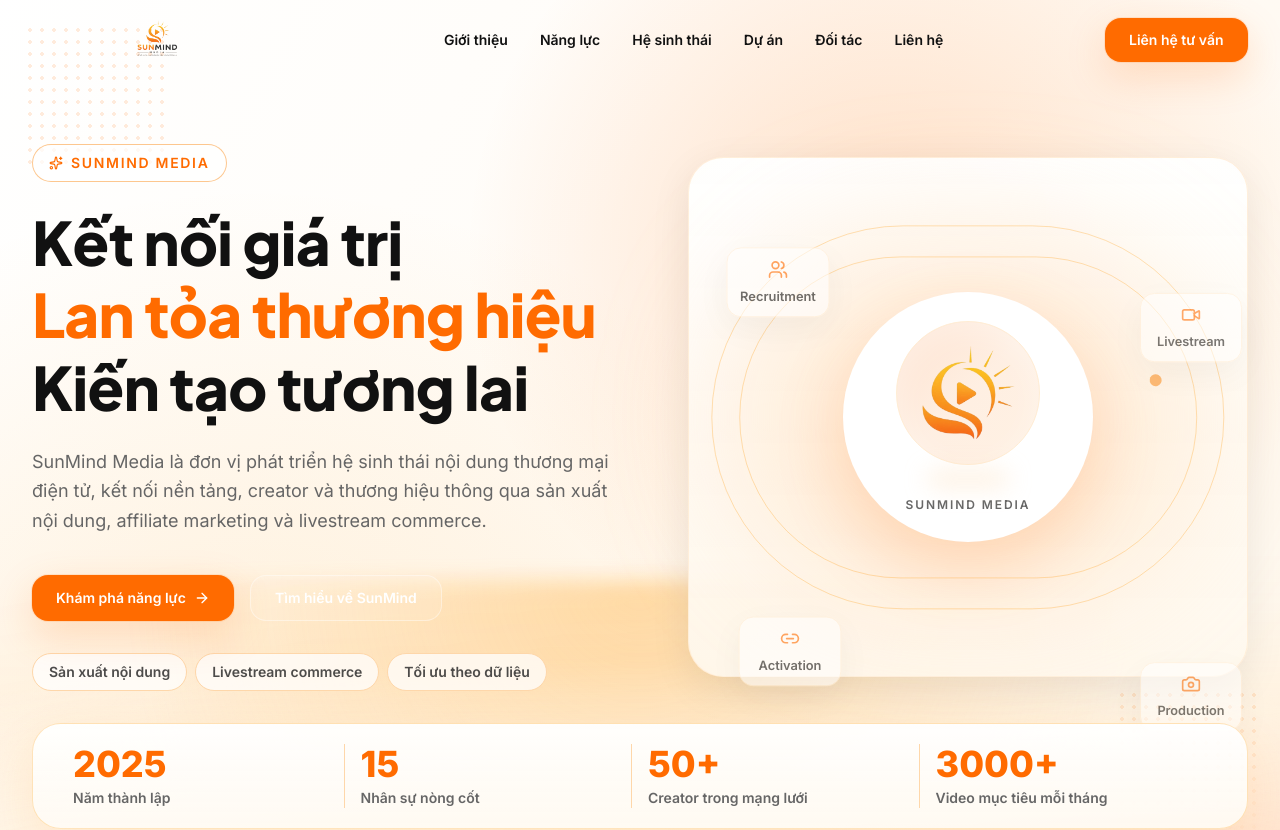
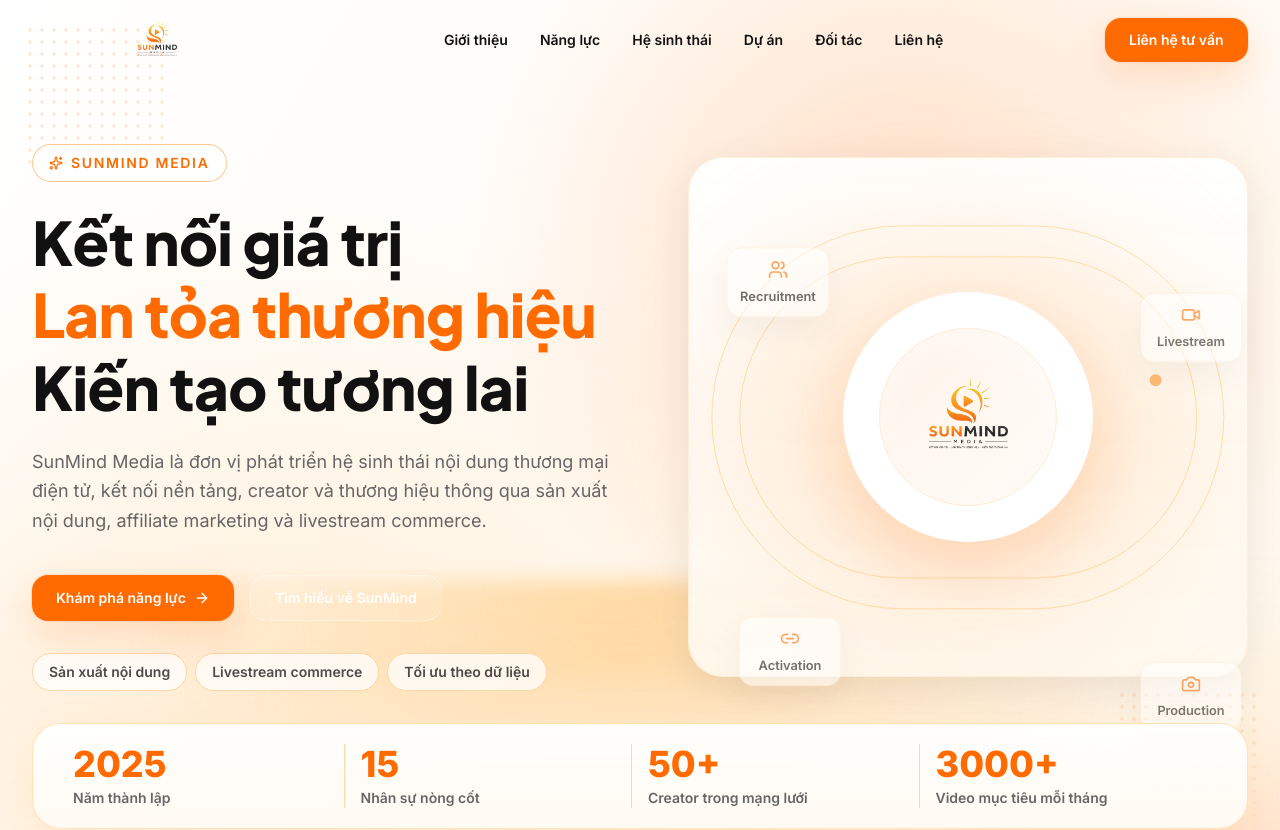
Before and after one commit to quanduong1712/Web-SunMind-Media, a React (Vite) app: page / in a window 1280 px wide. Shown: the top 830 px of the page. Built offline with nearby package versions, Linux system fonts and the light colour scheme.

Commit message:
Refine orbit section full logo presentation

```diff
--- a/src/components/Hero.jsx
+++ b/src/components/Hero.jsx
@@ -70,12 +70,8 @@
               transition={{ duration: 0.8 }}
               className="absolute inset-0 m-auto flex h-[250px] w-[250px] items-center justify-center rounded-full bg-white shadow-[0_24px_70px_rgba(255,107,0,0.2)]"
             >
-              <div className="text-center">
-                <div className="mx-auto flex h-36 w-36 items-center justify-center rounded-full border border-orange-100 bg-gradient-to-br from-orange-500/20 via-orange-400/15 to-orange-300/20 shadow-[inset_0_8px_30px_rgba(255,255,255,0.35)]">
-                  <CompanyLogo type="mark" className="h-24 w-24" />
-                </div>
-                <div className="mx-auto mt-2 h-3 w-20 rounded-full bg-orange-200/50 blur-md" />
-                <p className="mt-3 text-xs font-semibold uppercase tracking-[0.16em] text-sunmind-gray">SunMind Media</p>
+              <div className="flex h-[178px] w-[178px] items-center justify-center rounded-full border border-orange-100 bg-gradient-to-br from-orange-500/10 via-orange-300/10 to-orange-200/10 shadow-[inset_0_12px_34px_rgba(255,255,255,0.45)]">
+                <CompanyLogo type="full" className="h-28 w-32" />
               </div>
             </motion.div>
 
--- a/src/components/WhyChoose.jsx
+++ b/src/components/WhyChoose.jsx
@@ -57,9 +57,8 @@
               <div className="absolute bottom-0 left-1/2 h-3 w-3 -translate-x-1/2 rounded-full bg-orange-300" />
             </motion.div>
             <div className="flex h-[220px] w-[220px] items-center justify-center rounded-full border border-orange-100 bg-white shadow-[0_24px_80px_rgba(255,107,0,0.22)]">
-              <div className="text-center">
-                <CompanyLogo type="mark" className="mx-auto h-24 w-24" />
-                <p className="mt-3 text-xs font-semibold uppercase tracking-[0.2em] text-sunmind-gray">SunMind</p>
+              <div className="flex h-[150px] w-[150px] items-center justify-center rounded-full bg-gradient-to-br from-orange-50 to-white shadow-[inset_0_8px_20px_rgba(255,170,72,0.14)]">
+                <CompanyLogo type="full" className="h-24 w-28" />
               </div>
             </div>
           </motion.div>
```
